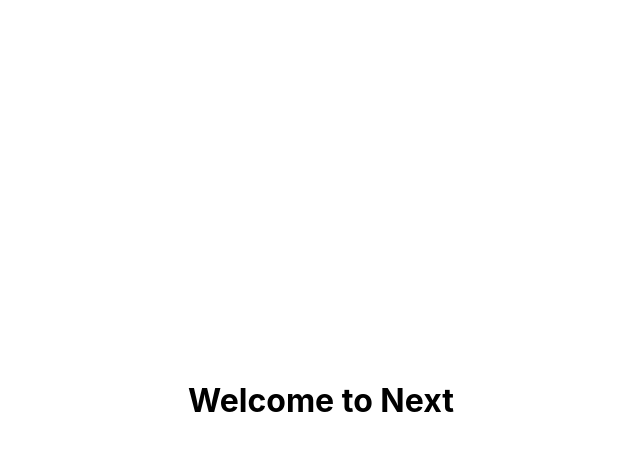
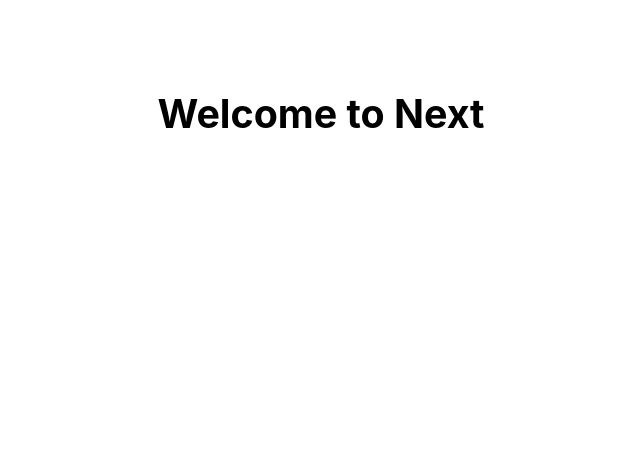
Before and after one commit to Alvintol/nextjs, a Next.js app in the folder next/: page / in a window 1280 px wide. Shown: the top 450 px of the page, without its empty margins (319-959 px from the left). Built offline with nearby package versions, Linux system fonts and the light colour scheme.

Commit message:
updates Layout styles

```diff
--- a/next/pages/_app.js
+++ b/next/pages/_app.js
@@ -8,5 +8,4 @@ const MyApp = ({ Component, pageProps }) => (
   </Layout>
 );
 
-
 export default MyApp
--- a/next/styles/Layout.module.css
+++ b/next/styles/Layout.module.css
@@ -1,5 +1,6 @@
 .container {
   padding: 0 2rem;
+  justify-content: flex-start;
 }
 
 .main {
@@ -8,8 +9,9 @@
   flex: 1;
   display: flex;
   flex-direction: column;
-  justify-content: center;
+  justify-content: flex-start;
   align-items: center;
+  font-size: 1.23rem;
 }
 
 .footer {
```
